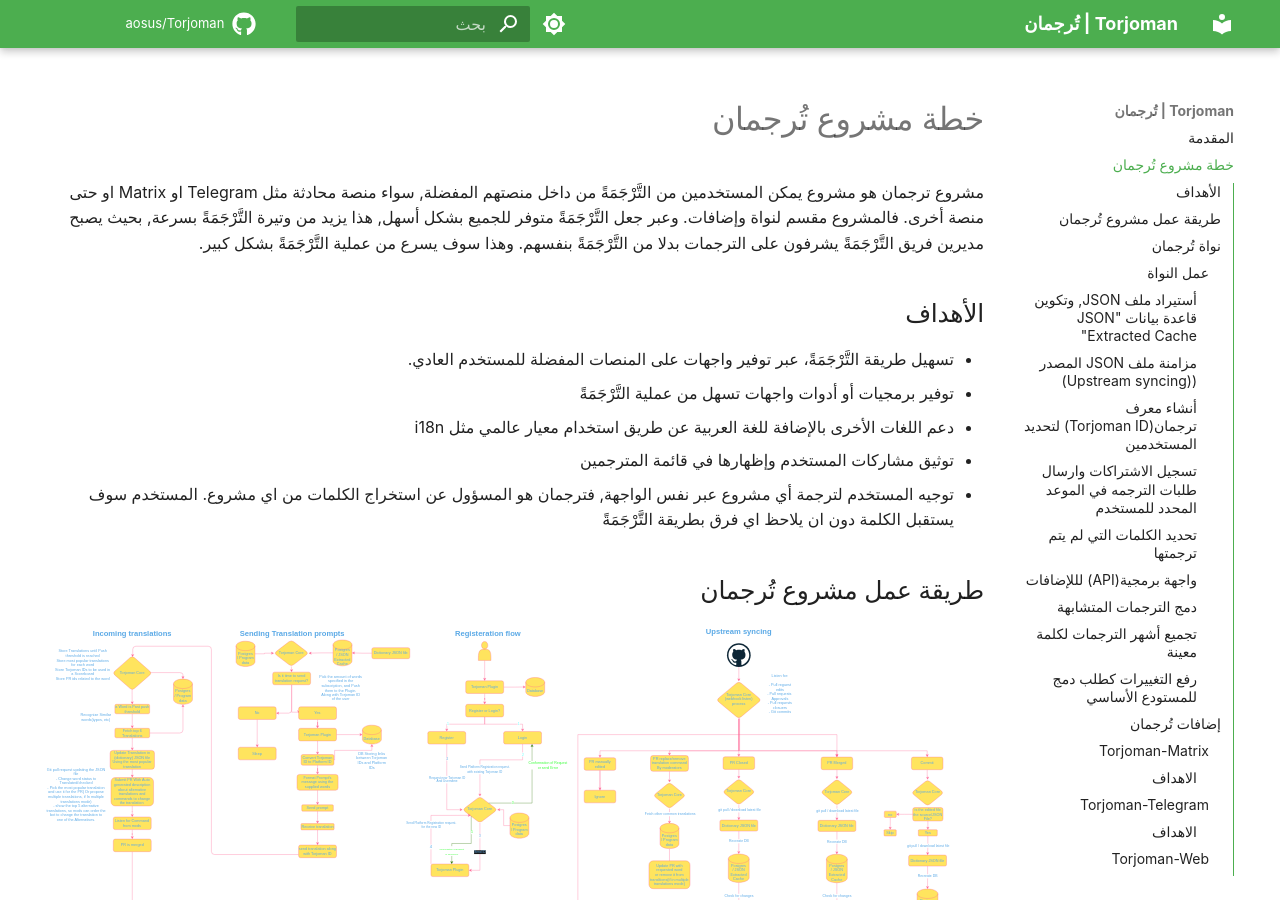
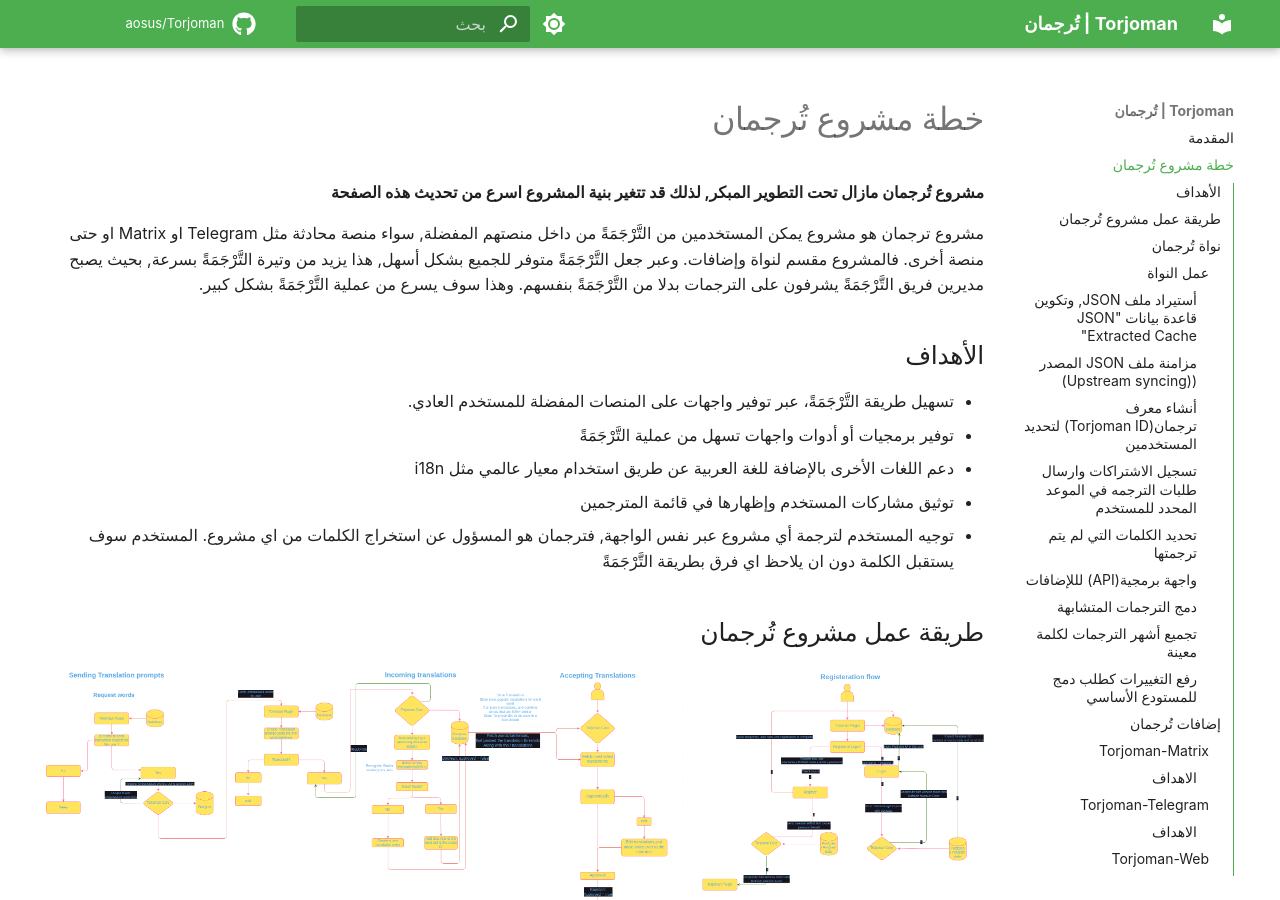
Before and after one commit to aosus/Torjoman, an MkDocs documentation site: the page built from docs/source/project-plan.md, in a window 1280 px wide and 900 px high. Built offline with MkDocs 1.6.1 and Material for MkDocs 9.7.7, drawn with Linux system fonts in a browser that asks for light colours; some web fonts are replaced; comment, search, counter and statistics services are not loaded.

Commit message:
Update Project Plan

```diff
--- a/docs/source/project-plan.md
+++ b/docs/source/project-plan.md
@@ -1,4 +1,6 @@
 # خطة مشروع تُرجمان
+
+**مشروع تُرجمان مازال تحت التطوير المبكر, لذلك قد تتغير بنية المشروع اسرع من تحديث هذه الصفحة**
 
 مشروع ترجمان هو مشروع يمكن المستخدمين من التَّرْجَمَةً من داخل منصتهم المفضلة, سواء منصة محادثة مثل Telegram او Matrix او حتى منصة أخرى.
 فالمشروع مقسم لنواة وإضافات.
@@ -18,7 +20,7 @@
 
 ## طريقة عمل مشروع تُرجمان
 
-![](img/torjoman-plan.svg)
+![](img/torjoman-plan.png)
 
 ## نواة تُرجمان
 نواة ترجمان هي نواة المشروع, هي الجزء الأساسي من المشروع.
```
Also changed, not shown: docs/source/img/torjoman-plan.png (added), docs/source/img/torjoman-plan.svg (deleted).
